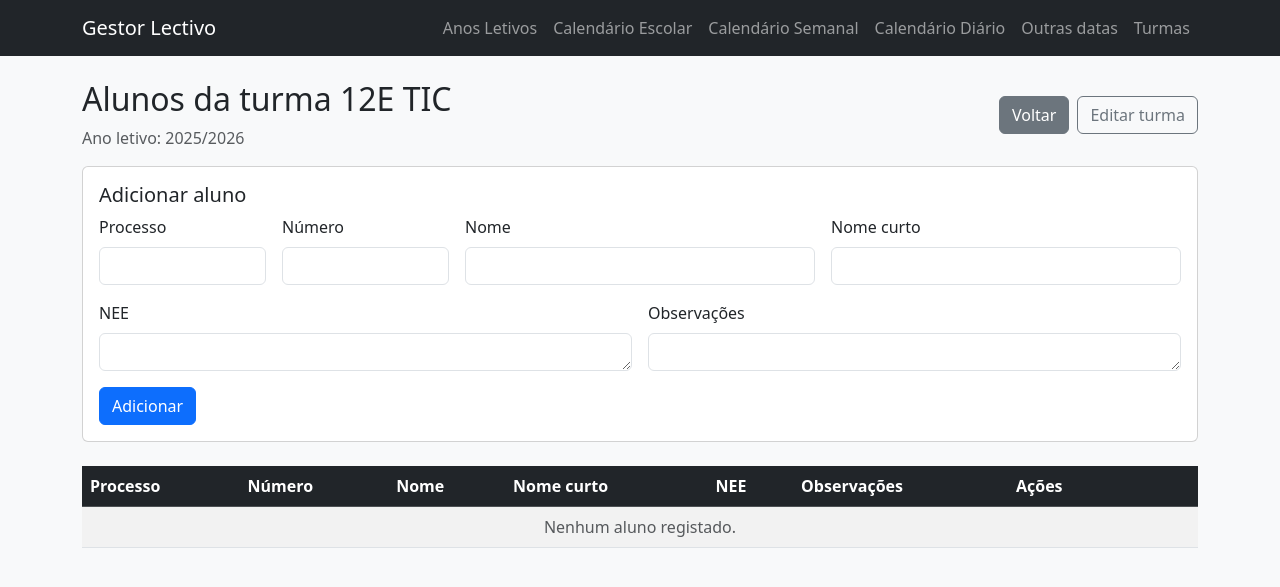
After one commit to anselmopinheiro/_sumarios-v2, a Flask app: page /turmas/1/alunos in a window 1280 px wide. The commit adds this page. Shown: the top 587 px of the page. Run offline with Flask 3, Linux system fonts and the light colour scheme.

Commit message:
Add student management per turma

```diff
--- a/app.py
+++ b/app.py
@@ -33,6 +33,7 @@ from models import (
     Extra,
     LivroTurma,
     TurmaDisciplina,
+    Aluno,
 )
 
 from calendario_service import (
@@ -203,6 +204,28 @@ def create_app():
     # antigas carregadas a partir de ficheiro).
     def _ensure_columns():
         insp = inspect(db.engine)
+        tabelas = set(insp.get_table_names())
+
+        if "alunos" not in tabelas:
+            db.session.execute(
+                text(
+                    """
+                    CREATE TABLE alunos (
+                        id INTEGER PRIMARY KEY AUTOINCREMENT,
+                        turma_id INTEGER NOT NULL,
+                        processo VARCHAR(50),
+                        numero INTEGER,
+                        nome VARCHAR(255) NOT NULL,
+                        nome_curto VARCHAR(100),
+                        nee TEXT,
+                        observacoes TEXT,
+                        FOREIGN KEY(turma_id) REFERENCES turmas(id)
+                    )
+                    """
+                )
+            )
+            db.session.commit()
+
         colunas = {col["name"] for col in insp.get_columns("calendario_aulas")}
 
         if "tempos_sem_aula" not in colunas:
@@ -607,6 +630,144 @@ def create_app():
             modulos=None,
         )
 
+    @app.route("/turmas/<int:turma_id>/alunos", methods=["GET", "POST"])
+    def turma_alunos(turma_id):
+        turma = (
+            Turma.query.options(joinedload(Turma.ano_letivo))
+            .filter_by(id=turma_id)
+            .first_or_404()
+        )
+        ano = turma.ano_letivo
+        ano_fechado = bool(ano and ano.fechado)
+
+        def _lista_alunos():
+            return (
+                Aluno.query.filter_by(turma_id=turma.id)
+                .order_by(Aluno.numero.is_(None), Aluno.numero, Aluno.nome)
+                .all()
+            )
+
+        if request.method == "POST":
+            if ano_fechado:
+                flash("Ano letivo fechado: não é possível adicionar alunos.", "error")
+                return redirect(url_for("turma_alunos", turma_id=turma.id))
+
+            processo = (request.form.get("processo") or "").strip()
+            numero_raw = (request.form.get("numero") or "").strip()
+            nome = (request.form.get("nome") or "").strip()
+            nome_curto = (request.form.get("nome_curto") or "").strip()
+            nee = (request.form.get("nee") or "").strip()
+            observacoes = (request.form.get("observacoes") or "").strip()
+
+            numero = None
+            if numero_raw:
+                try:
+                    numero = int(numero_raw)
+                except ValueError:
+                    flash("Número do aluno inválido.", "error")
+                    return render_template(
+                        "turmas/alunos.html",
+                        turma=turma,
+                        ano_fechado=ano_fechado,
+                        alunos=_lista_alunos(),
+                    )
+
+            if not nome:
+                flash("O nome do aluno é obrigatório.", "error")
+                return render_template(
+                    "turmas/alunos.html",
+                    turma=turma,
+                    ano_fechado=ano_fechado,
+                    alunos=_lista_alunos(),
+                )
+
+            aluno = Aluno(
+                turma_id=turma.id,
+                processo=processo or None,
+                numero=numero,
+                nome=nome,
+                nome_curto=nome_curto or None,
+                nee=nee or None,
+                observacoes=observacoes or None,
+            )
+            db.session.add(aluno)
+            db.session.commit()
+
+            flash("Aluno adicionado.", "success")
+            return redirect(url_for("turma_alunos", turma_id=turma.id))
+
+        return render_template(
+            "turmas/alunos.html",
+            turma=turma,
+            ano_fechado=ano_fechado,
+            alunos=_lista_alunos(),
+        )
+
+    @app.route("/turmas/<int:turma_id>/alunos/<int:aluno_id>/update", methods=["POST"])
+    def turma_alunos_update(turma_id, aluno_id):
+        turma = Turma.query.get_or_404(turma_id)
+        ano = turma.ano_letivo
+        ano_fechado = bool(ano and ano.fechado)
+
+        aluno = Aluno.query.get_or_404(aluno_id)
+        if aluno.turma_id != turma.id:
+            flash("Aluno não pertence a esta turma.", "error")
+            return redirect(url_for("turma_alunos", turma_id=turma.id))
+
+        if ano_fechado:
+            flash("Ano letivo fechado: não é possível editar alunos.", "error")
+            return redirect(url_for("turma_alunos", turma_id=turma.id))
+
+        processo = (request.form.get("processo") or "").strip()
+        numero_raw = (request.form.get("numero") or "").strip()
+        nome = (request.form.get("nome") or "").strip()
+        nome_curto = (request.form.get("nome_curto") or "").strip()
+        nee = (request.form.get("nee") or "").strip()
+        observacoes = (request.form.get("observacoes") or "").strip()
+
+        numero = None
+        if numero_raw:
+            try:
+                numero = int(numero_raw)
+            except ValueError:
+                flash("Número do aluno inválido.", "error")
+                return redirect(url_for("turma_alunos", turma_id=turma.id))
+
+        if not nome:
+            flash("O nome do aluno é obrigatório.", "error")
+            return redirect(url_for("turma_alunos", turma_id=turma.id))
+
+        aluno.processo = processo or None
+        aluno.numero = numero
+        aluno.nome = nome
+        aluno.nome_curto = nome_curto or None
+        aluno.nee = nee or None
+        aluno.observacoes = observacoes or None
+
+        db.session.commit()
+        flash("Aluno atualizado.", "success")
+        return redirect(url_for("turma_alunos", turma_id=turma.id))
+
+    @app.route("/turmas/<int:turma_id>/alunos/<int:aluno_id>/delete", methods=["POST"])
+    def turma_alunos_delete(turma_id, aluno_id):
+        turma = Turma.query.get_or_404(turma_id)
+        ano = turma.ano_letivo
+        ano_fechado = bool(ano and ano.fechado)
+
+        aluno = Aluno.query.get_or_404(aluno_id)
+        if aluno.turma_id != turma.id:
+            flash("Aluno não pertence a esta turma.", "error")
+            return redirect(url_for("turma_alunos", turma_id=turma.id))
+
+        if ano_fechado:
+            flash("Ano letivo fechado: não é possível eliminar alunos.", "error")
+            return redirect(url_for("turma_alunos", turma_id=turma.id))
+
+        db.session.delete(aluno)
+        db.session.commit()
+        flash("Aluno removido.", "success")
+        return redirect(url_for("turma_alunos", turma_id=turma.id))
+
     @app.route("/turmas/<int:turma_id>/calendario")
     def turma_calendario(turma_id):
         turma = Turma.query.get_or_404(turma_id)
--- /dev/null
+++ b/templates/turmas/alunos.html
@@ -0,0 +1,107 @@
+{% extends "base.html" %}
+{% block content %}
+<div class="d-flex justify-content-between align-items-center mb-3">
+    <div>
+        <h2>Alunos da turma {{ turma.nome }}</h2>
+        {% if turma.ano_letivo %}
+            <p class="text-muted mb-0">Ano letivo: {{ turma.ano_letivo.nome }}</p>
+        {% endif %}
+    </div>
+    <div class="d-flex gap-2">
+        <a href="{{ url_for('turmas_list') }}" class="btn btn-secondary">Voltar</a>
+        <a href="{{ url_for('turmas_edit', turma_id=turma.id) }}" class="btn btn-outline-secondary">Editar turma</a>
+    </div>
+</div>
+
+{% if ano_fechado %}
+    <div class="alert alert-warning">Ano letivo fechado: apenas leitura.</div>
+{% endif %}
+
+<div class="card mb-4">
+    <div class="card-body">
+        <h5 class="card-title">Adicionar aluno</h5>
+        <form method="post" class="row g-3">
+            <div class="col-sm-3 col-md-2">
+                <label class="form-label">Processo</label>
+                <input type="text" name="processo" class="form-control" {% if ano_fechado %}disabled{% endif %}>
+            </div>
+            <div class="col-sm-3 col-md-2">
+                <label class="form-label">Número</label>
+                <input type="number" name="numero" class="form-control" min="0" {% if ano_fechado %}disabled{% endif %}>
+            </div>
+            <div class="col-md-4">
+                <label class="form-label">Nome</label>
+                <input type="text" name="nome" class="form-control" required {% if ano_fechado %}disabled{% endif %}>
+            </div>
+            <div class="col-md-4">
+                <label class="form-label">Nome curto</label>
+                <input type="text" name="nome_curto" class="form-control" {% if ano_fechado %}disabled{% endif %}>
+            </div>
+            <div class="col-md-6">
+                <label class="form-label">NEE</label>
+                <textarea name="nee" class="form-control js-autoresize" rows="1" {% if ano_fechado %}disabled{% endif %}></textarea>
+            </div>
+            <div class="col-md-6">
+                <label class="form-label">Observações</label>
+                <textarea name="observacoes" class="form-control js-autoresize" rows="1" {% if ano_fechado %}disabled{% endif %}></textarea>
+            </div>
+            <div class="col-12">
+                <button type="submit" class="btn btn-primary" {% if ano_fechado %}disabled{% endif %}>Adicionar</button>
+            </div>
+        </form>
+    </div>
+</div>
+
+<div class="table-responsive">
+<table class="table table-striped align-middle">
+    <thead class="table-dark">
+        <tr>
+            <th>Processo</th>
+            <th>Número</th>
+            <th>Nome</th>
+            <th>Nome curto</th>
+            <th>NEE</th>
+            <th>Observações</th>
+            <th style="width: 190px;">Ações</th>
+        </tr>
+    </thead>
+    <tbody>
+    {% for aluno in alunos %}
+        <form id="aluno-{{ aluno.id }}" method="post" action="{{ url_for('turma_alunos_update', turma_id=turma.id, aluno_id=aluno.id) }}"></form>
+        <tr>
+            <td>
+                <input type="text" class="form-control form-control-sm" name="processo" value="{{ aluno.processo or '' }}" form="aluno-{{ aluno.id }}" {% if ano_fechado %}disabled{% endif %}>
+            </td>
+            <td style="max-width: 100px;">
+                <input type="number" class="form-control form-control-sm" min="0" name="numero" value="{{ aluno.numero if aluno.numero is not none else '' }}" form="aluno-{{ aluno.id }}" {% if ano_fechado %}disabled{% endif %}>
+            </td>
+            <td>
+                <input type="text" class="form-control form-control-sm" name="nome" value="{{ aluno.nome }}" required form="aluno-{{ aluno.id }}" {% if ano_fechado %}disabled{% endif %}>
+            </td>
+            <td>
+                <input type="text" class="form-control form-control-sm" name="nome_curto" value="{{ aluno.nome_curto or '' }}" form="aluno-{{ aluno.id }}" {% if ano_fechado %}disabled{% endif %}>
+            </td>
+            <td style="min-width: 180px;">
+                <textarea name="nee" class="form-control form-control-sm js-autoresize" rows="1" form="aluno-{{ aluno.id }}" {% if ano_fechado %}disabled{% endif %}>{{ aluno.nee or '' }}</textarea>
+            </td>
+            <td style="min-width: 180px;">
+                <textarea name="observacoes" class="form-control form-control-sm js-autoresize" rows="1" form="aluno-{{ aluno.id }}" {% if ano_fechado %}disabled{% endif %}>{{ aluno.observacoes or '' }}</textarea>
+            </td>
+            <td class="text-end">
+                <div class="d-flex gap-2 justify-content-end">
+                    <button type="submit" class="btn btn-sm btn-primary" form="aluno-{{ aluno.id }}" {% if ano_fechado %}disabled{% endif %}>Guardar</button>
+                    <form method="post" action="{{ url_for('turma_alunos_delete', turma_id=turma.id, aluno_id=aluno.id) }}" onsubmit="return confirm('Remover aluno?');">
+                        <button type="submit" class="btn btn-sm btn-outline-danger" {% if ano_fechado %}disabled{% endif %}>Eliminar</button>
+                    </form>
+                </div>
+            </td>
+        </tr>
+    {% else %}
+        <tr>
+            <td colspan="7" class="text-center text-muted">Nenhum aluno registado.</td>
+        </tr>
+    {% endfor %}
+    </tbody>
+</table>
+</div>
+{% endblock %}
--- a/templates/turmas/list.html
+++ b/templates/turmas/list.html
@@ -30,6 +30,7 @@
                 {{ turma.carga_quinta or 0 }} /
                 {{ turma.carga_sexta or 0 }}</th>
             <td>
+                <a href="{{ url_for('turma_alunos', turma_id=turma.id) }}" class="btn btn-sm btn-secondary">Alunos</a>
                 <a href="{{ url_for('turma_calendario', turma_id=turma.id) }}" class="btn btn-sm btn-info">Calendário</a>
                 <a href="{{ url_for('turmas_edit', turma_id=turma.id) }}" class="btn btn-sm btn-warning">Editar</a>
                 <form method="post"
```
Also changed, not shown: migrations/versions/5f2c5b27a3c4_add_alunos_table.py (added, +43 -0 lines), models.py (+21 -0 lines).
